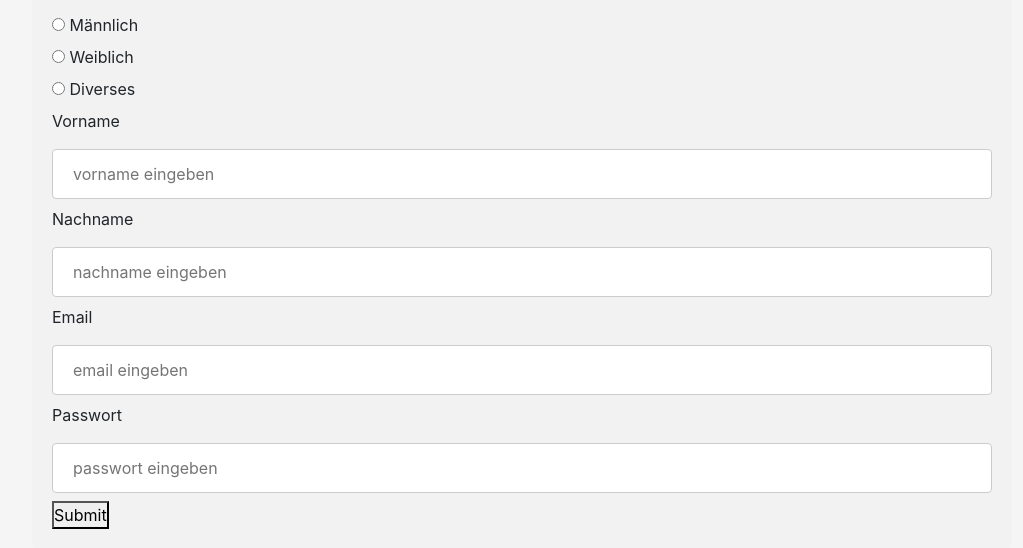
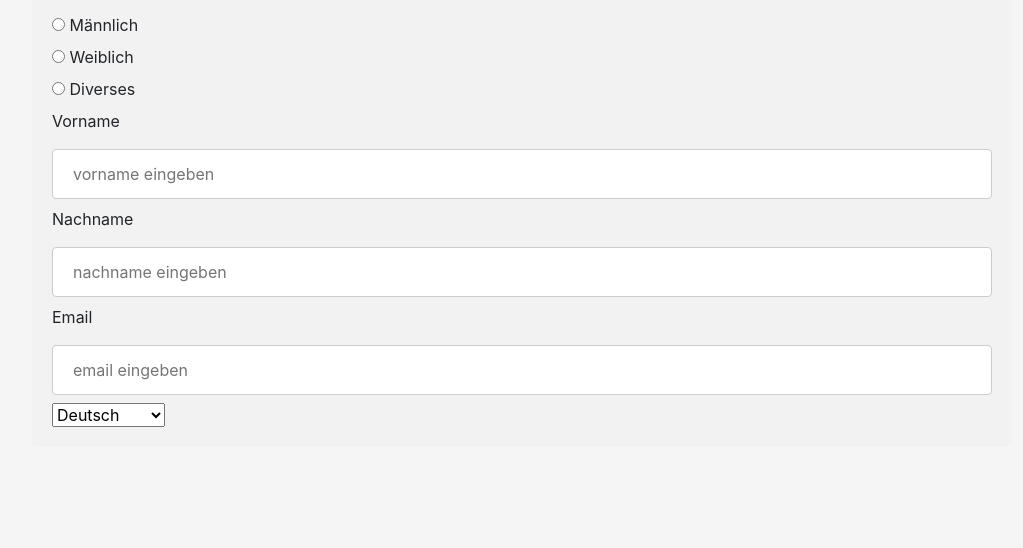
Before and after one commit to martellosios/LB02_M307, a plain HTML site: page newsletter.html in a window 1280 px wide. Shown: the part 404-952 px from the top of the page, without its empty margins (118-1141 px from the left). Drawn offline with nearby package versions, Linux system fonts and the light colour scheme.

Commit message:
dropdown menu

```diff
--- a/newsletter.html
+++ b/newsletter.html
@@ -96,13 +96,11 @@
             />
           </div>
           <div class="formular-container">
-            <label for="password">Passwort</label>
-            <input
-              type="password"
-              id="password"
-              placeholder="passwort eingeben"
-              class="formular"
-            />
+            <select name="sprachen" id="sprachen">
+              <option value="val1" selected>Deutsch</option>
+              <option value="val2">Englisch</option>
+              <option value="val3">Italienisch</option>
+              <option value="val4">Französisch</option>
           </div>
           <button type="submit">Submit</button>
         </form>
```
